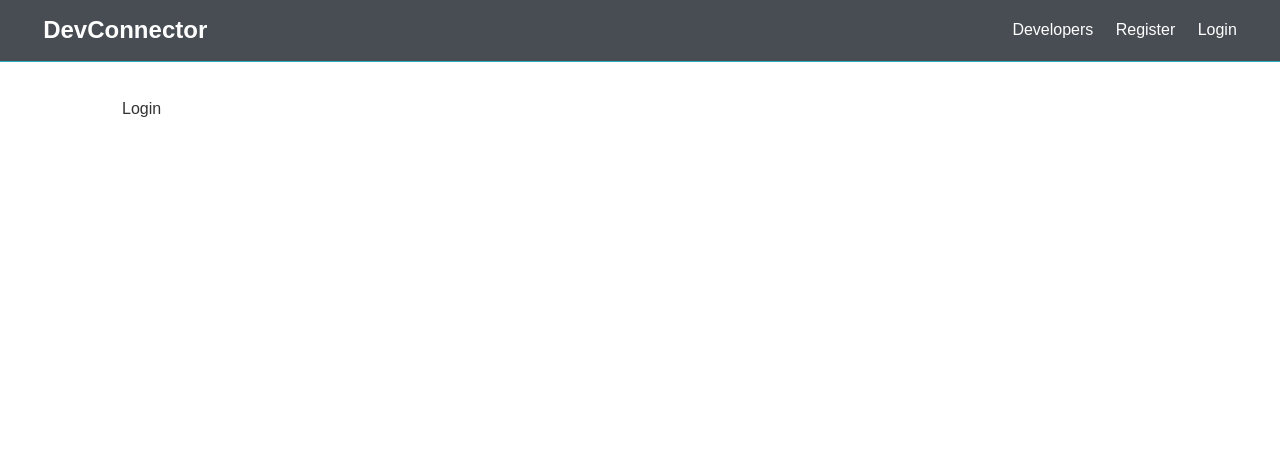
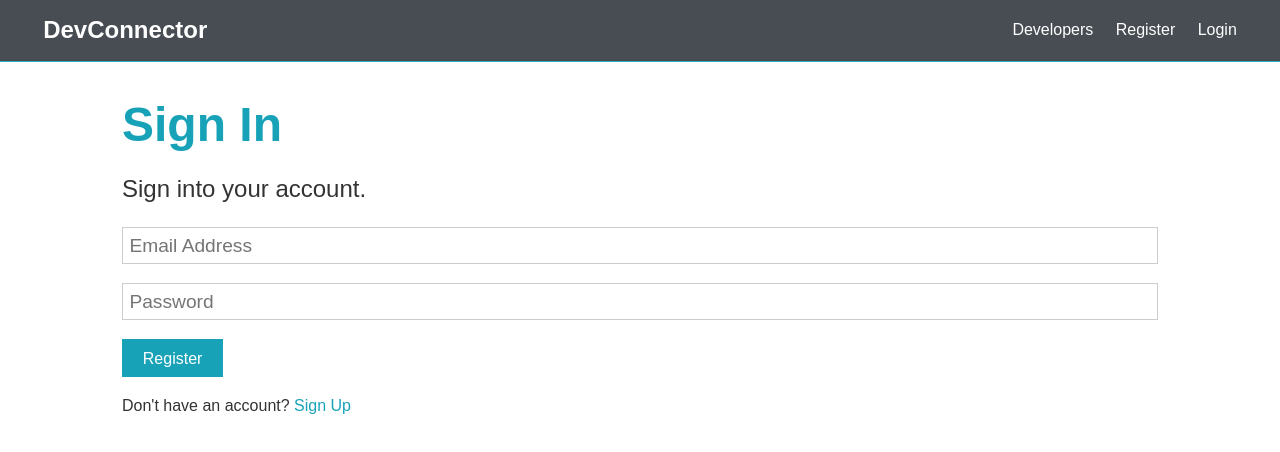
Before and after one commit to aliarslanansari/DevConnector, a React (Create React App) app in the folder client/: page /login in a window 1280 px wide. Shown: the top 452 px of the page. Built offline with nearby package versions, Linux system fonts and the light colour scheme.

Commit message:
added login page

```diff
--- a/client/src/components/auth/Login.js
+++ b/client/src/components/auth/Login.js
@@ -1,7 +1,56 @@
 import React from 'react'
+import { Link } from 'react-router-dom'
 
 const Login = () => {
-  return <div>Login</div>
+  const [formData, setFormData] = React.useState({
+    email: '',
+    password: ''
+  })
+
+  const { email, password } = formData
+  const onChange = (e) =>
+    setFormData((form) => ({
+      ...form,
+      [e.target.name]: e.target.value
+    }))
+  const onSubmit = async (e) => {
+    e.preventDefault()
+    console.log('Success')
+  }
+
+  return (
+    <React.Fragment>
+      <h1 className="large text-primary">Sign In</h1>
+      <p className="lead">
+        <i className="fas fa-user"></i> Sign into your account.
+      </p>
+      <form className="form" onSubmit={onSubmit}>
+        <div className="form-group">
+          <input
+            type="email"
+            placeholder="Email Address"
+            name="email"
+            onChange={onChange}
+            value={email}
+          />
+        </div>
+        <div className="form-group">
+          <input
+            type="password"
+            placeholder="Password"
+            name="password"
+            minLength="6"
+            onChange={onChange}
+            value={password}
+          />
+        </div>
+        <input type="submit" className="btn btn-primary" value="Register" />
+      </form>
+      <p className="my-1">
+        Don't have an account? <Link to="/register">Sign Up</Link>
+      </p>
+    </React.Fragment>
+  )
 }
 
 export default Login
```
